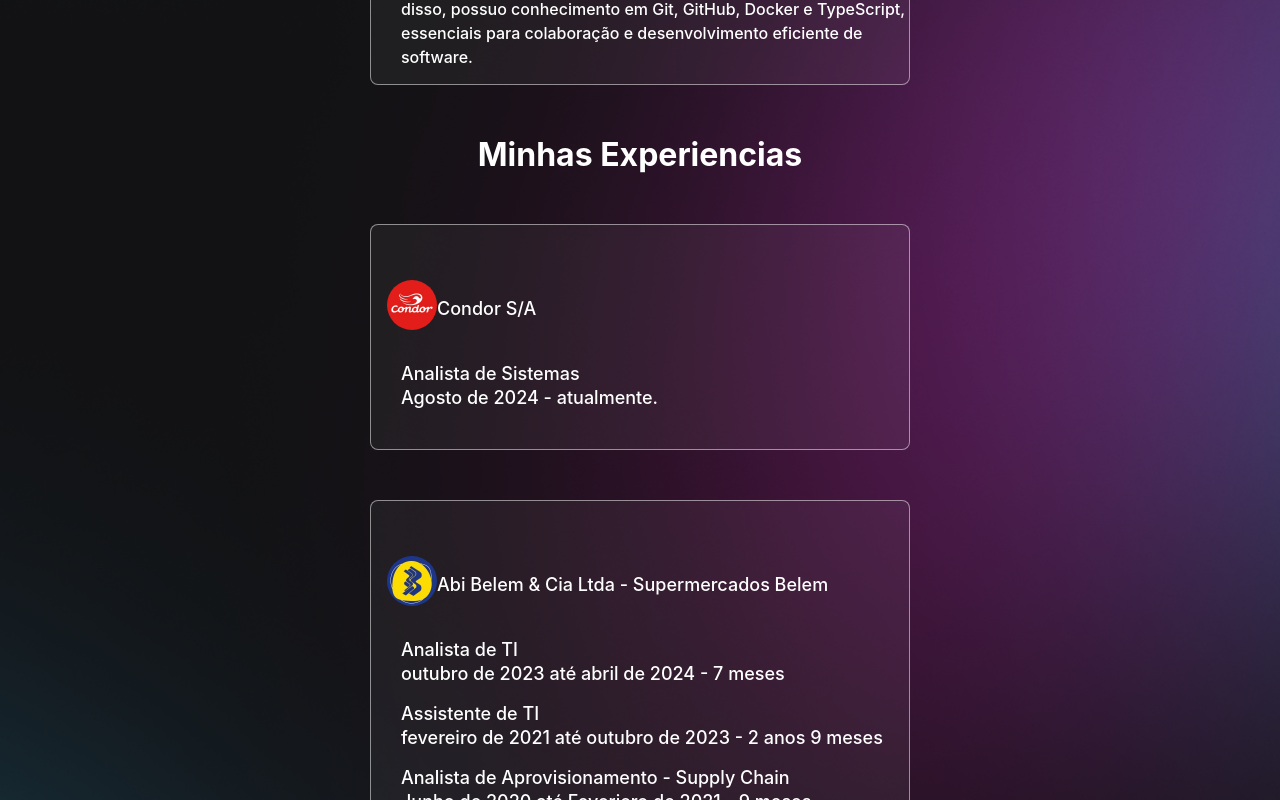
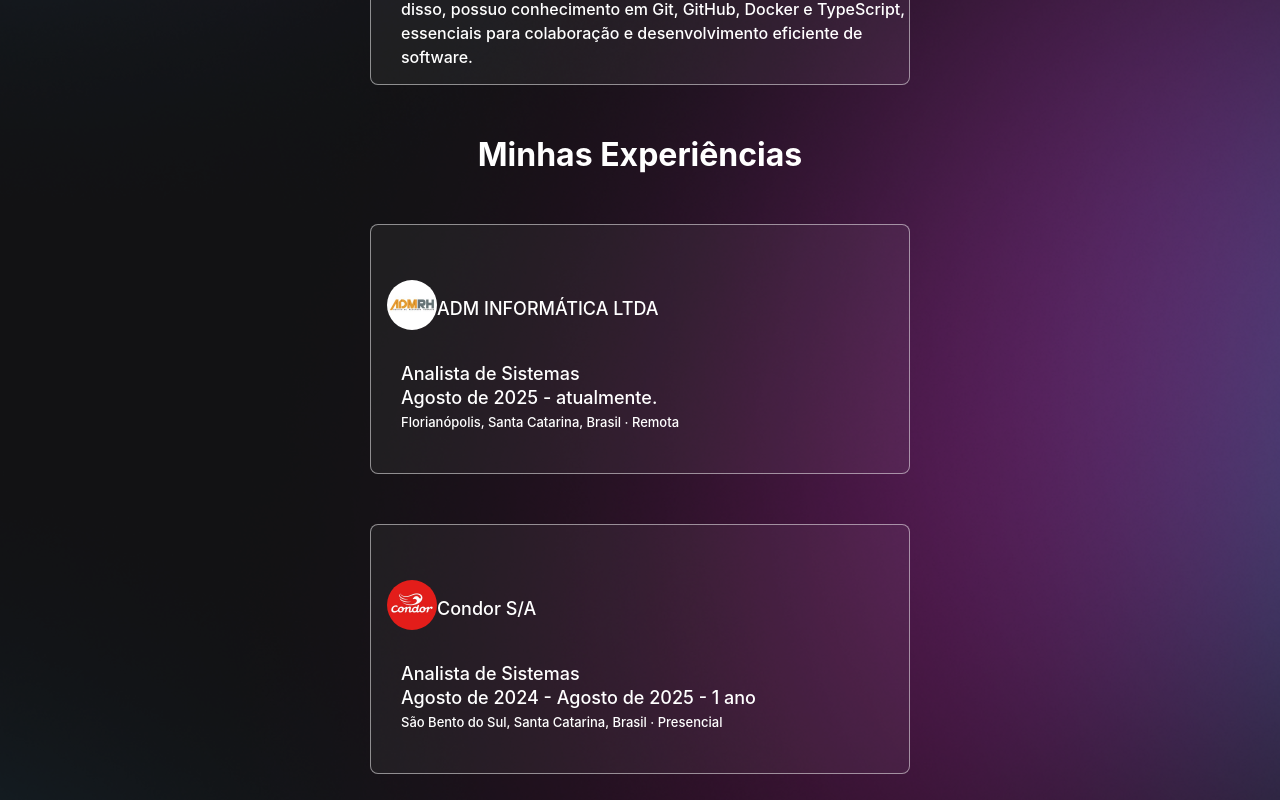
Before and after one commit to leonardo-sarda/portfolio_react, a React (Create React App) app: page /about in a window 1280 px wide. Shown: the part 380-1180 px from the top of the page. Built offline with nearby package versions, Linux system fonts and the light colour scheme; the HTML template or start-up script is replaced by a standard one.

Commit message:
Feito ajustes no texto e adicionado uma nova experiência

```diff
--- a/src/pages/About/index.tsx
+++ b/src/pages/About/index.tsx
@@ -4,6 +4,7 @@
 import Linkedin from '../../assets/fav-icon/Vector.png';
 import Belem from '../../assets/belem.jpeg';
 import Condor from '../../assets/condor.jpeg';
+import Admrh from '../../assets/admrh.jpeg';
 import {
     Profile,
     AboutLinks,
@@ -41,8 +42,29 @@
                     </li>
                 </ul>
             </CompanyProfile>
-            <h1>Minhas Experiencias</h1>
+            <h1>Minhas Experiências</h1>
             <AboutLinks>
+            <CompanyProfile>
+                    <ul>
+                        <a href="">
+                            <img
+                                src={Admrh}
+                                alt="https://www.linkedin.com/company/adm-informática-ltda"
+                            />
+                            <p>ADM INFORMÁTICA LTDA</p>
+                            <br />
+                        </a>
+                        <li>
+                            Analista de Sistemas
+                            <br>
+                            </br>
+                            Agosto de 2025 -
+                            atualmente.
+                            <br />
+                            <span>Florianópolis, Santa Catarina, Brasil · Remota</span>
+                        </li>
+                    </ul>
+                </CompanyProfile>
                 <CompanyProfile>
                     <ul>
                         <a href="">
@@ -52,10 +74,11 @@
                             />
                             <p>Condor S/A</p>
                         </a>
-
                         <li>
                             Analista de Sistemas <br></br>Agosto de 2024 -
-                            atualmente.
+                            Agosto de 2025 - 1 ano
+                            <span>São Bento do Sul, Santa Catarina, Brasil · Presencial
+                             </span>
                         </li>
                     </ul>
                 </CompanyProfile>
@@ -66,16 +89,17 @@
                             <p>Abi Belem & Cia Ltda - Supermercados Belem </p>
                         </a>
                         <li>
-                            Analista de TI <br></br>outubro de 2023 até abril de
+                            Analista de TI <br></br>Outubro de 2023 até Abril de
                             2024 - 7 meses
+                            <span>São Bento do Sul, Santa Catarina, Brasil · Presencial</span>
                         </li>
                         <li>
-                            Assistente de TI <br></br> fevereiro de 2021 até
-                            outubro de 2023 - 2 anos 9 meses
+                            Assistente de TI <br></br>Fevereiro de 2021 até
+                            Outubro de 2023 - 2 anos 9 meses
                         </li>
                         <li>
                             Analista de Aprovisionamento - Supply Chain
-                            <br></br> Junho de 2020 até Feveriero de 2021 - 9
+                            <br></br> Junho de 2020 até Fevereiro de 2021 - 9
                             meses
                         </li>
                     </ul>
--- a/src/pages/About/style.ts
+++ b/src/pages/About/style.ts
@@ -31,6 +31,7 @@
     line-height: 24px;
     align-items: center;
     border-radius: 8px;
+    flex-direction: row;
 
     background: rgba(255, 255, 255, 0.05);
     border: 1px solid rgba(255, 255, 255, 0.5);
@@ -57,7 +58,12 @@
         padding-left: 30px;
         font-weight: 500;
         line-height: 24px;
+        flex-direction: column;
     }
+    span{
+        font-size: small;
+    }
+
 
     /*ul {
         display: flex;
```
Also changed, not shown: src/assets/admrh.jpeg (added).
